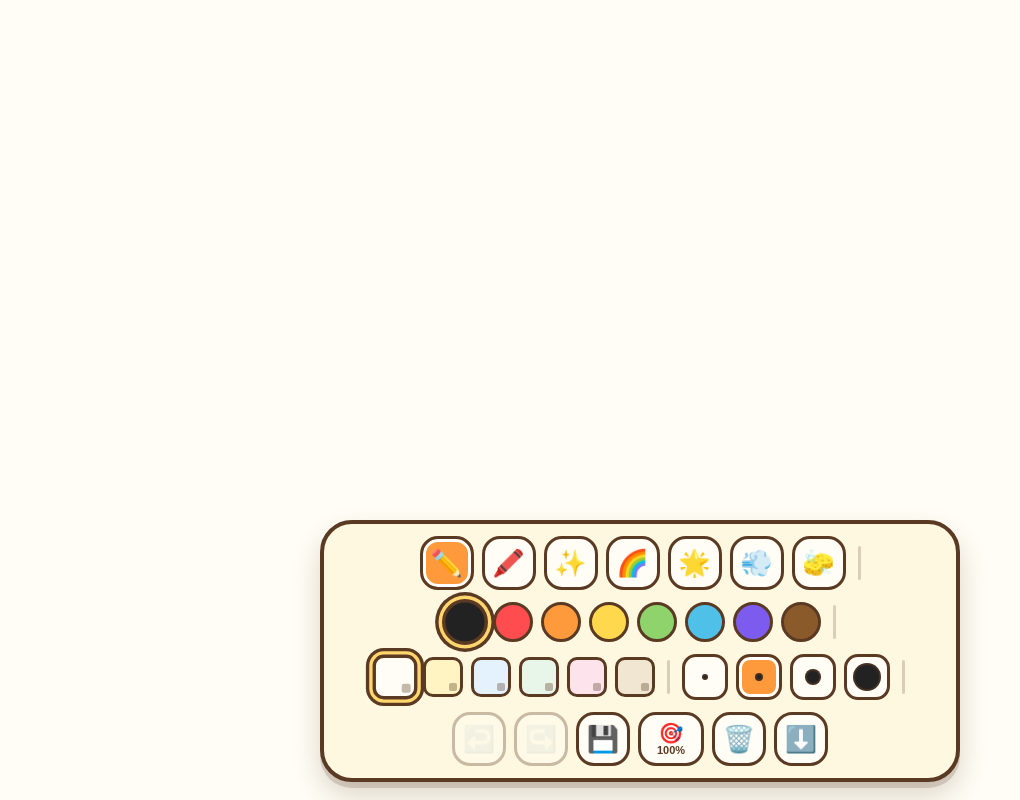
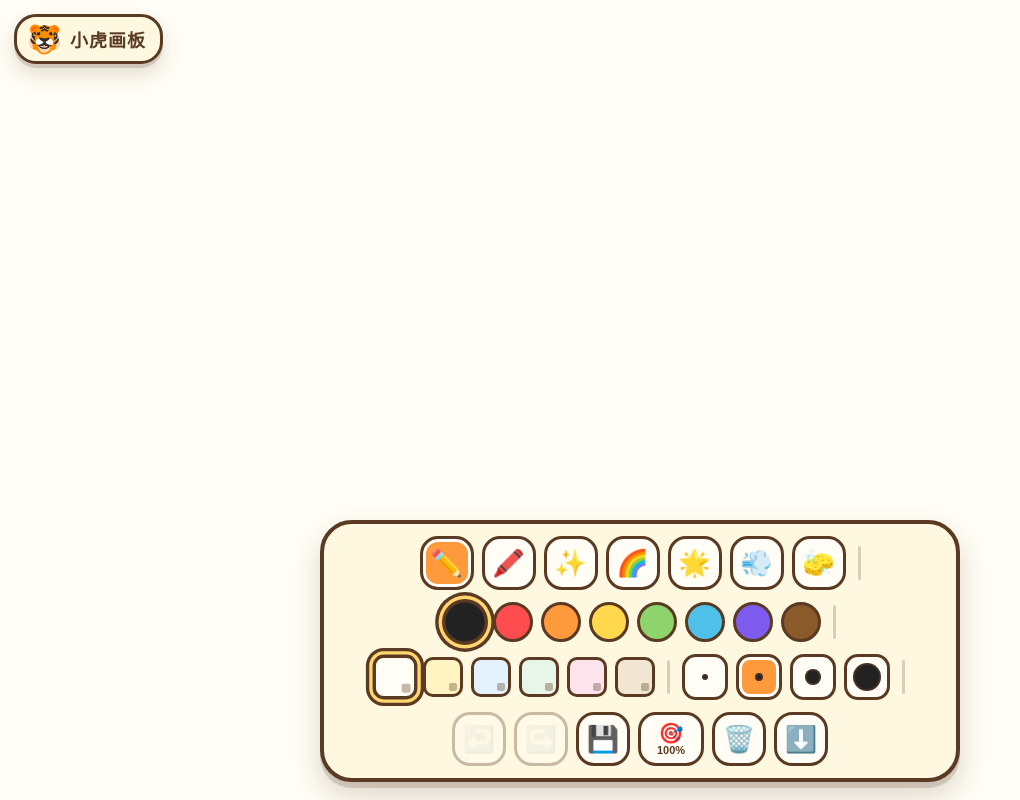
Before and after one commit to crazcdll/tiger-draw-board, a React (Vite) app: page / in a window 1280 px wide. Shown: the whole page, without its empty margins (0-1020 px from the left). Built offline with nearby package versions, Linux system fonts and the light colour scheme.

Commit message:
feat: 重命名为"小虎画板"并加左上角老虎头 logo
- index.html 标题、分享面板标题统一改为"小虎画板"
- 新增 Header 组件：左上角卡通 pill（🐯 + 标题），
  配色和底部工具栏一致
- Header 使用 pointer-events: none，不会拦截画布绘制

```diff
--- a/index.html
+++ b/index.html
@@ -3,7 +3,7 @@
   <head>
     <meta charset="UTF-8" />
     <meta name="viewport" content="width=device-width, initial-scale=1.0, maximum-scale=1.0, user-scalable=no, viewport-fit=cover" />
-    <title>小老虎画板 🐯</title>
+    <title>小虎画板 🐯</title>
   </head>
   <body>
     <div id="root"></div>
--- a/src/App.tsx
+++ b/src/App.tsx
@@ -1,6 +1,7 @@
 import { useCallback, useEffect, useRef, useState } from 'react'
 import Board, { type BoardHandle } from './components/Board'
 import Toolbar from './components/Toolbar'
+import Header from './components/Header'
 import ConfirmDialog from './components/ConfirmDialog'
 import type { BrushType, ToolType } from './core/types'
 import { loadBgColor, saveBgColor } from './core/storage'
@@ -70,6 +71,7 @@ function App() {
 
   return (
     <div className="app">
+      <Header />
       <Board
         ref={boardRef}
         tool={tool}
--- a/src/components/Board.tsx
+++ b/src/components/Board.tsx
@@ -187,7 +187,7 @@ const Board = forwardRef<BoardHandle, Props>(function Board(props, ref) {
     const filename = `tiger-draw-${formatTimestamp()}.png`
     // iPad 上会打开分享面板，选"存储图像"可保存到相册；
     // 桌面浏览器会自动降级为下载
-    await shareOrDownloadBlob(blob, filename, '小老虎画板')
+    await shareOrDownloadBlob(blob, filename, '小虎画板')
   }
 
   useImperativeHandle(
--- /dev/null
+++ b/src/components/Header.css
@@ -0,0 +1,35 @@
+.app-header {
+  position: fixed;
+  top: 14px;
+  left: 14px;
+  z-index: 5;
+  display: flex;
+  align-items: center;
+  gap: 8px;
+  padding: 8px 14px 8px 10px;
+
+  background: #fff8e1;
+  border: 3px solid var(--tiger-brown);
+  border-radius: 22px;
+  box-shadow:
+    0 4px 0 rgba(90, 58, 34, 0.18),
+    0 10px 20px rgba(90, 58, 34, 0.16);
+
+  /* 不拦截画布事件 */
+  pointer-events: none;
+  user-select: none;
+  -webkit-user-select: none;
+}
+
+.app-header-emoji {
+  font-size: 28px;
+  line-height: 1;
+  display: block;
+}
+
+.app-header-title {
+  font-size: 18px;
+  font-weight: 800;
+  color: var(--tiger-brown);
+  letter-spacing: 1px;
+}
--- /dev/null
+++ b/src/components/Header.tsx
@@ -0,0 +1,14 @@
+import './Header.css'
+
+/**
+ * 左上角 logo：老虎头 emoji + 标题。
+ * 整个元素 pointer-events: none，不会拦截画布的触摸/鼠标事件。
+ */
+export default function Header() {
+  return (
+    <div className="app-header" aria-hidden>
+      <span className="app-header-emoji">🐯</span>
+      <span className="app-header-title">小虎画板</span>
+    </div>
+  )
+}
```
